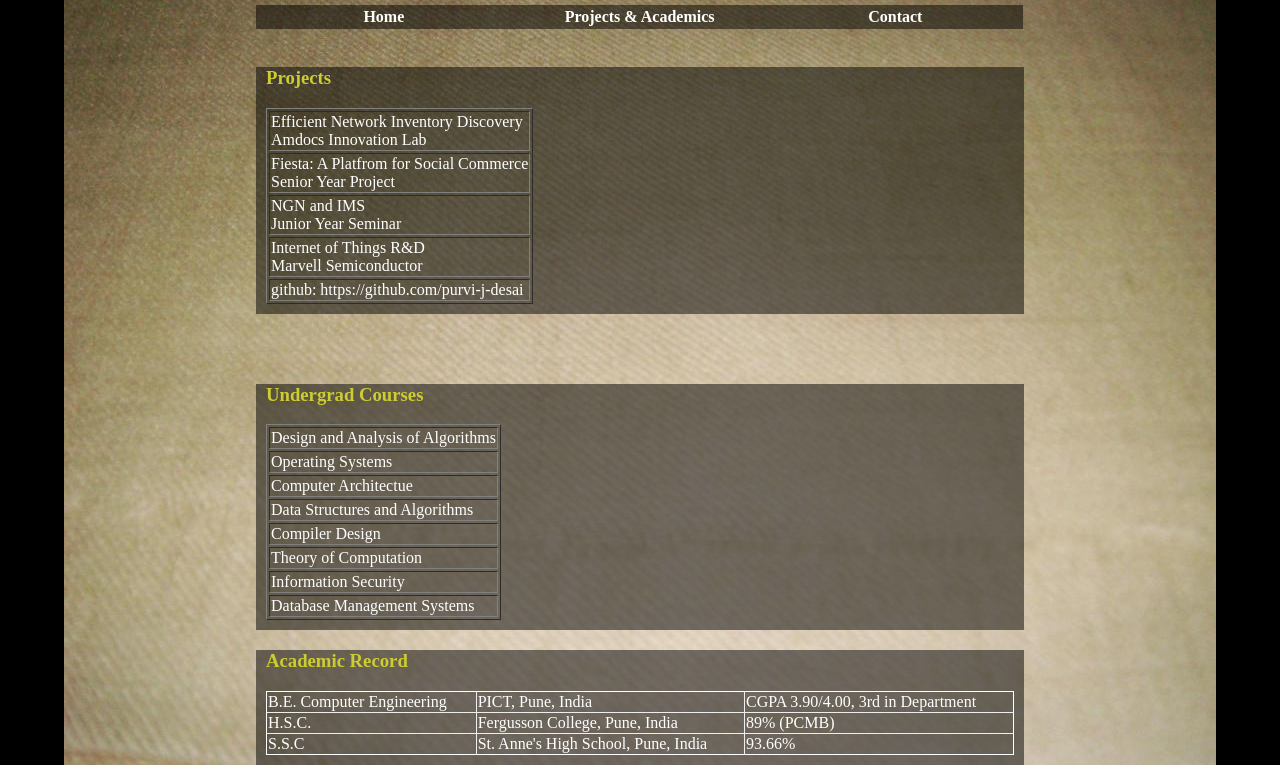
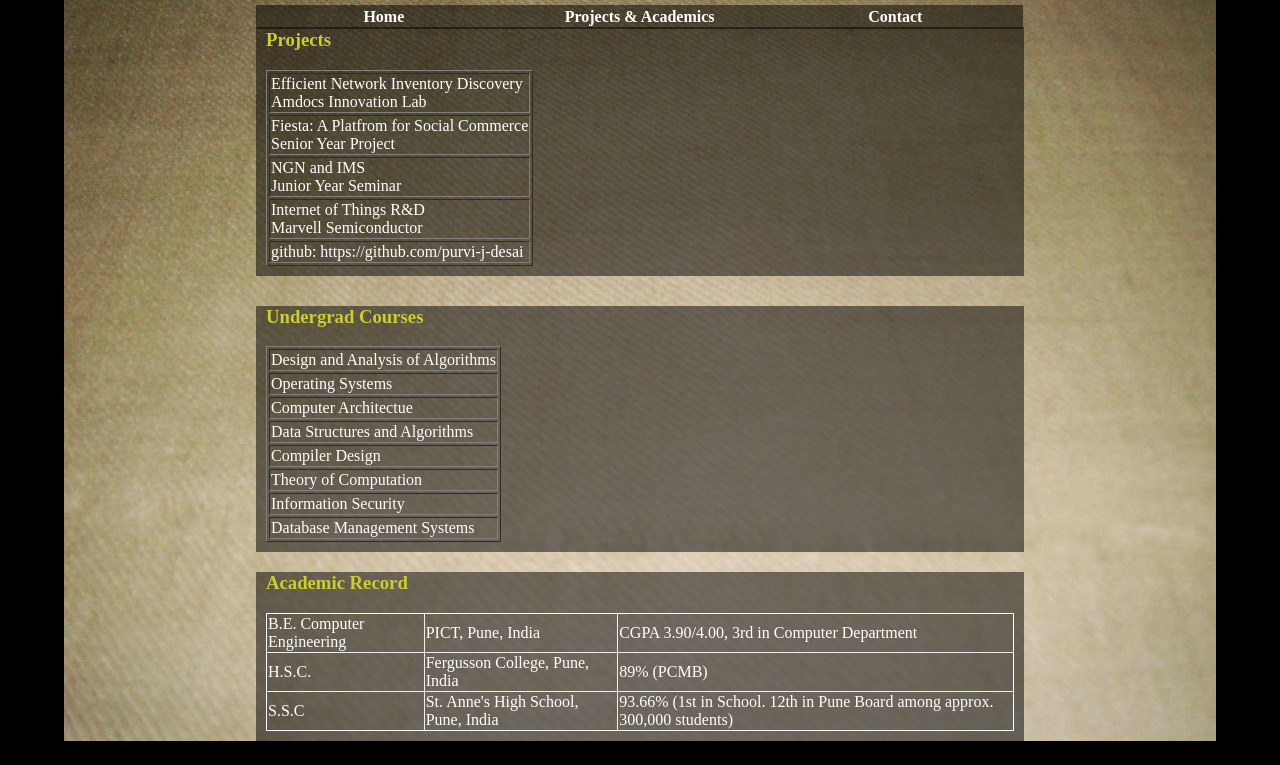
Before and after one commit to purvi-j-desai/webpage, a plain HTML site: page acads.html in a window 1280 px wide. Shown: the part 85-850 px from the top of the page. After the commit the page ends 826 px from the top, so only its background shows below. Drawn offline with Linux system fonts and the light colour scheme; a script that the page names is missing.

Commit message:
Changes to 'about me' section Minor changes to 'acads'

```diff
--- a/acads.html
+++ b/acads.html
@@ -100,7 +100,7 @@ document.write(" </div>");
 <tr>
 <td>B.E. Computer Engineering</td>
 <td>PICT, Pune, India</td>
-<td>CGPA 3.90/4.00, 3rd in Department</td>
+<td>CGPA 3.90/4.00, 3rd in Computer Department</td>
 </tr>
 <tr>
 <td>H.S.C.</td>
@@ -110,7 +110,7 @@ document.write(" </div>");
 <tr>
 <td>S.S.C</td>
 <td>St. Anne's High School, Pune, India</td>
-<td>93.66%</td>
+<td>93.66% (1st in School. 12th in Pune Board among approx. 300,000 students)</td>
 </tr>
 </tbody>
 </table>
--- a/css/styles.css
+++ b/css/styles.css
@@ -73,20 +73,20 @@ p
 {
 
 	margin-top:70px;
-	height:50%;
+	height:60%;
 	padding:20px;
 	background: rgba(0, 0, 0, 0.5);
 }
 #projects
 {
-	margin-top:70px;
+	margin-top:30px;
 	padding:0px 10px 10px 10px;
 	background: rgba(0, 0, 0, 0.5);
 }
 #under-grad-courses
 {
 
-	margin-top:70px;
+	margin-top:30px;
 	padding:0px 10px 10px 10px;
 	background: rgba(0, 0, 0, 0.5);
 }
```
Also changed, not shown: index.html (+2 -1 lines).
